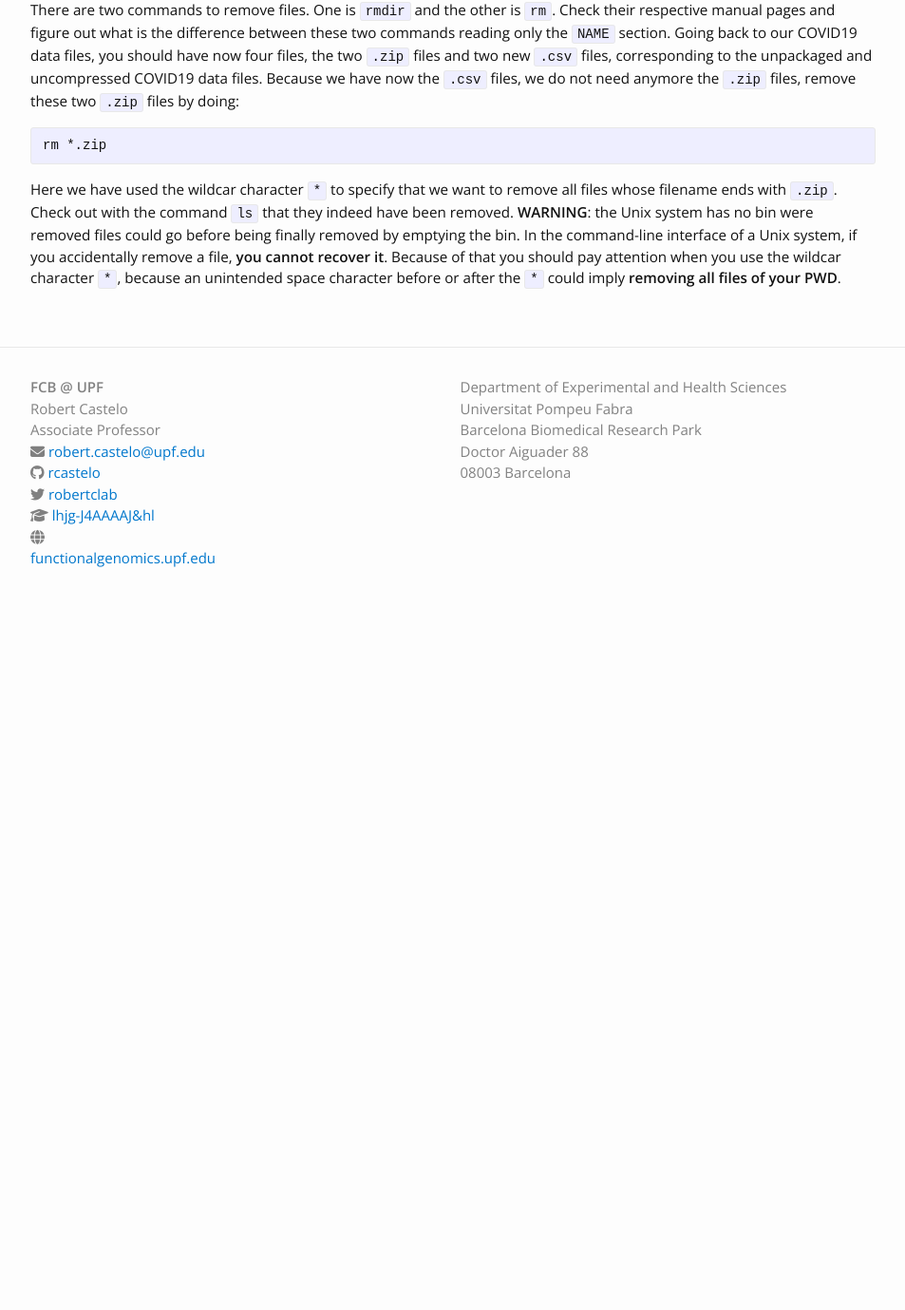
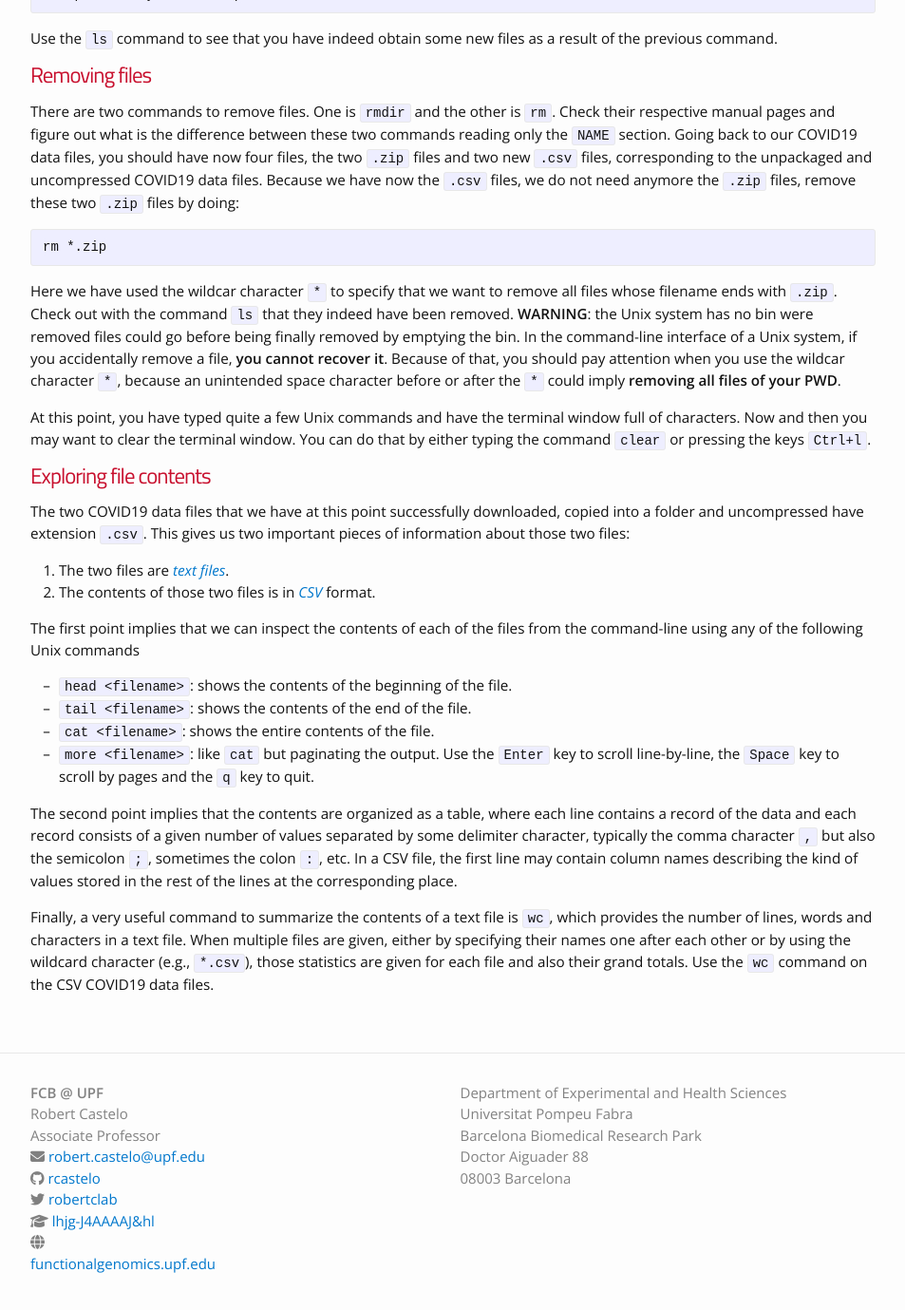
Before and after one commit to funcompbio/funcompbio.github.io, a Jekyll site: the page built from practical1/practical1.md, in a window 1280 px wide and 1400 px high, scrolled down 3662 px. Shown: the top 1379 px of the window at 95% size, without its empty margins (163-1116 px from the left). Built offline with Jekyll 4.4.1, drawn with Linux system fonts in a browser that asks for light colours; nearby versions of some CDN libraries; before the commit the page ends 4321 px from its top, so only the background shows below that; some of the changed text lies outside the part shown.

Commit message:
Added text file content exploration.

```diff
--- a/practical1/practical1.html
+++ b/practical1/practical1.html
@@ -50,11 +50,28 @@
 <p>The <a href="https://en.wikipedia.org/wiki/Filename_extension">filename extension</a> <code>.zip</code> indicates that these two files contained packaged (possibly more than one file) and compressed (reduced in size) files. To unpackage and uncompress these two files we can use the command <code>unzip</code>. A good practise is to make a first call to <code>unzip</code> using the option <code>-l</code> to list the contents of each file without unpackaging and uncompressing them:</p>
 <pre><code>unzip -l catalunya_setmanal.zip
 unzip -l catalunya_diari.zip</code></pre>
-<p>This operation allows us to anticipate what files are going to be created by unpackaging and uncompressing these two <code>.zip</code> files. Let's do that now:</p>
+<p><strong>Tip:</strong> when you need to repeat a previous command-line or your next command-line resembles pretty much a previous one, you can use the up and down arrows to go through the history of all the command-lines that you have typed before to either repeat it by pressing enter or to modify it. In the previous case, you could have recover the previous command-line and replace the string <code>setmanal</code> by <code>diari</code>.</p>
+<p>The previous operation allows us to anticipate what files are going to be created by unpackaging and uncompressing these two <code>.zip</code> files. Let's do that now:</p>
 <pre><code>unzip catalunya_setmanal.zip
 unzip catalunya_diari.zip</code></pre>
 <p>Use the <code>ls</code> command to see that you have indeed obtain some new files as a result of the previous command.</p>
 <h1 id="removing-files">Removing files</h1>
 <p>There are two commands to remove files. One is <code>rmdir</code> and the other is <code>rm</code>. Check their respective manual pages and figure out what is the difference between these two commands reading only the <code>NAME</code> section. Going back to our COVID19 data files, you should have now four files, the two <code>.zip</code> files and two new <code>.csv</code> files, corresponding to the unpackaged and uncompressed COVID19 data files. Because we have now the <code>.csv</code> files, we do not need anymore the <code>.zip</code> files, remove these two <code>.zip</code> files by doing:</p>
 <pre><code>rm *.zip</code></pre>
-<p>Here we have used the wildcar character <code>*</code> to specify that we want to remove all files whose filename ends with <code>.zip</code>. Check out with the command <code>ls</code> that they indeed have been removed. <strong>WARNING</strong>: the Unix system has no bin were removed files could go before being finally removed by emptying the bin. In the command-line interface of a Unix system, if you accidentally remove a file, <strong>you cannot recover it</strong>. Because of that you should pay attention when you use the wildcar character <code>*</code>, because an unintended space character before or after the <code>*</code> could imply <strong>removing all files of your PWD</strong>.</p>
+<p>Here we have used the wildcar character <code>*</code> to specify that we want to remove all files whose filename ends with <code>.zip</code>. Check out with the command <code>ls</code> that they indeed have been removed. <strong>WARNING</strong>: the Unix system has no bin were removed files could go before being finally removed by emptying the bin. In the command-line interface of a Unix system, if you accidentally remove a file, <strong>you cannot recover it</strong>. Because of that, you should pay attention when you use the wildcar character <code>*</code>, because an unintended space character before or after the <code>*</code> could imply <strong>removing all files of your PWD</strong>.</p>
+<p>At this point, you have typed quite a few Unix commands and have the terminal window full of characters. Now and then you may want to clear the terminal window. You can do that by either typing the command <code>clear</code> or pressing the keys <code>Ctrl+l</code>.</p>
+<h1 id="exploring-file-contents">Exploring file contents</h1>
+<p>The two COVID19 data files that we have at this point successfully downloaded, copied into a folder and uncompressed have extension <code>.csv</code>. This gives us two important pieces of information about those two files:</p>
+<ol style="list-style-type: decimal">
+<li>The two files are <a href="https://en.wikipedia.org/wiki/Text_file"><em>text files</em></a>.</li>
+<li>The contents of those two files is in <a href="https://en.wikipedia.org/wiki/Comma-separated_values"><em>CSV</em></a> format.</li>
+</ol>
+<p>The first point implies that we can inspect the contents of each of the files from the command-line using any of the following Unix commands</p>
+<ul>
+<li><code>head &lt;filename&gt;</code>: shows the contents of the beginning of the file.</li>
+<li><code>tail &lt;filename&gt;</code>: shows the contents of the end of the file.</li>
+<li><code>cat &lt;filename&gt;</code>: shows the entire contents of the file.</li>
+<li><code>more &lt;filename&gt;</code>: like <code>cat</code> but paginating the output. Use the <code>Enter</code> key to scroll line-by-line, the <code>Space</code> key to scroll by pages and the <code>q</code> key to quit.</li>
+</ul>
+<p>The second point implies that the contents are organized as a table, where each line contains a record of the data and each record consists of a given number of values separated by some delimiter character, typically the comma character <code>,</code> but also the semicolon <code>;</code>, sometimes the colon <code>:</code>, etc. In a CSV file, the first line may contain column names describing the kind of values stored in the rest of the lines at the corresponding place.</p>
+<p>Finally, a very useful command to summarize the contents of a text file is <code>wc</code>, which provides the number of lines, words and characters in a text file. When multiple files are given, either by specifying their names one after each other or by using the wildcard character (e.g., <code>*.csv</code>), those statistics are given for each file and also their grand totals. Use the <code>wc</code> command on the CSV COVID19 data files.</p>
```
